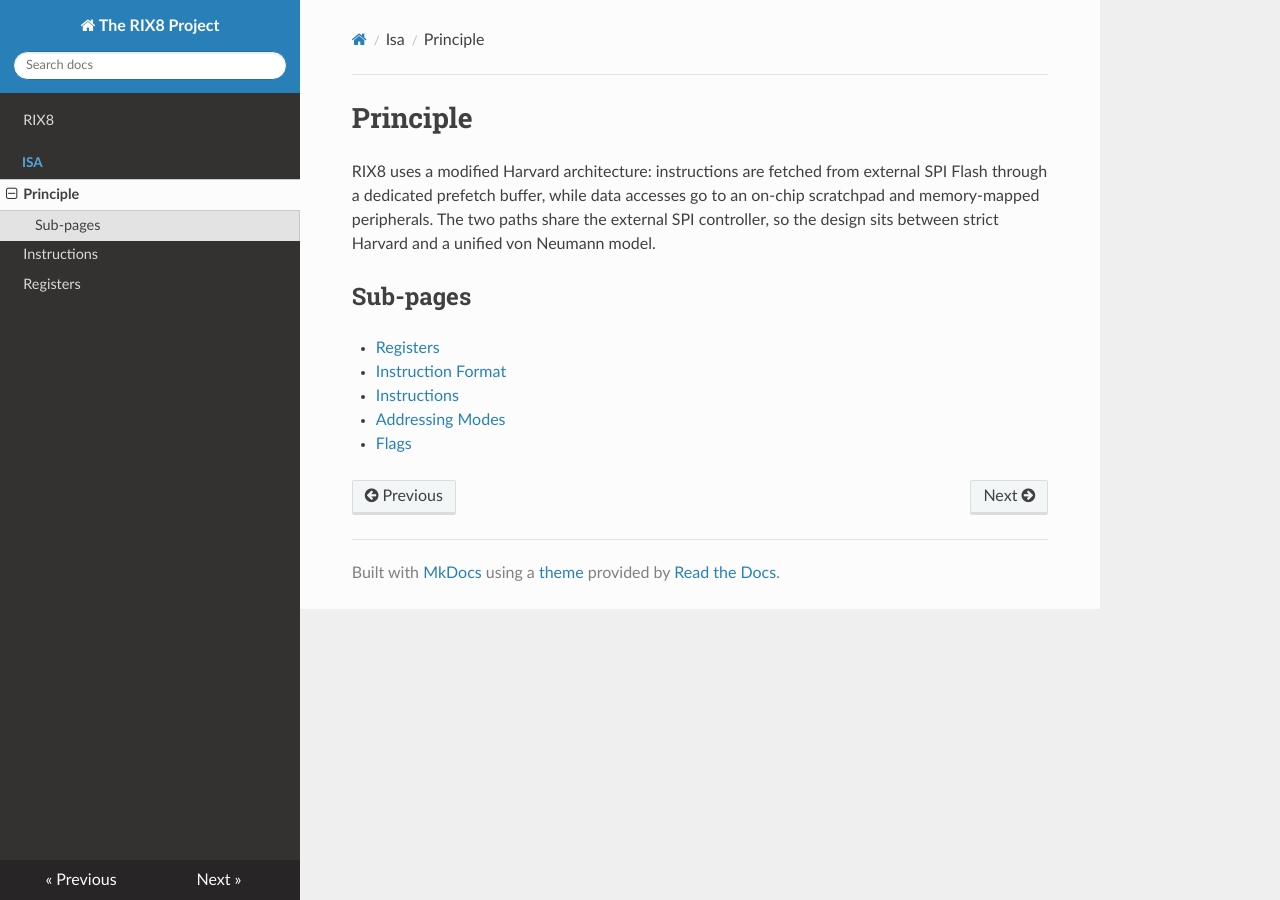
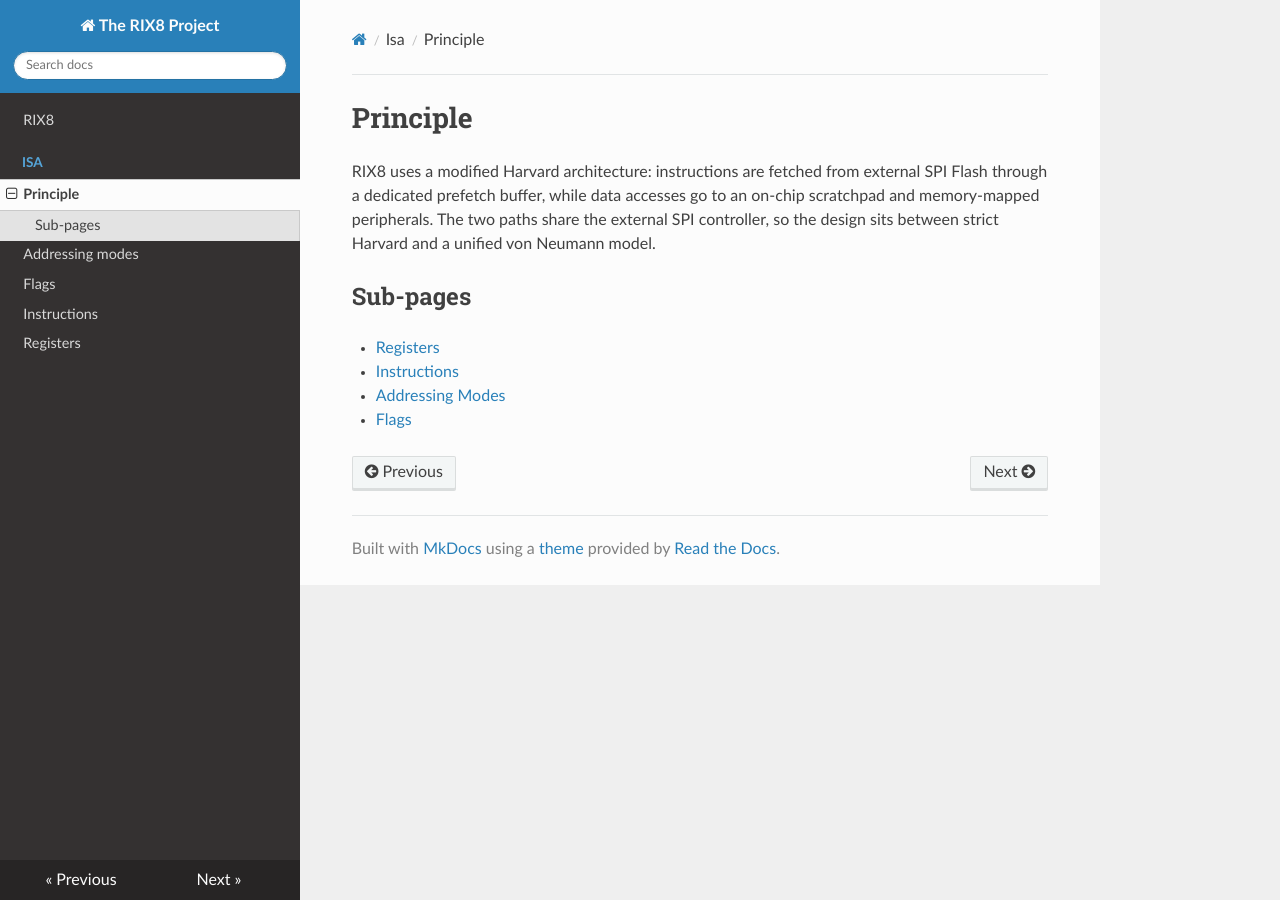
Before and after one commit to OdysseyGuy/rix8, an MkDocs documentation site: the page built from docs/isa/index.md, in a window 1280 px wide. Built offline with MkDocs 1.6.1, drawn with Linux system fonts in a browser that asks for light colours; nearby versions of some CDN libraries.

Commit message:
Added stub documents for the missing links.

```diff
--- a/docs/isa/index.md
+++ b/docs/isa/index.md
@@ -5,7 +5,6 @@ RIX8 uses a modified Harvard architecture: instructions are fetched from externa
 ## Sub-pages
 
 - [Registers](registers.md)
-- [Instruction Format](instruction-format.md)
 - [Instructions](instructions.md)
 - [Addressing Modes](addressing-modes.md)
 - [Flags](flags.md)
```
Also changed, not shown: docs/isa/addressing-modes.md (added), docs/isa/flags.md (added).
